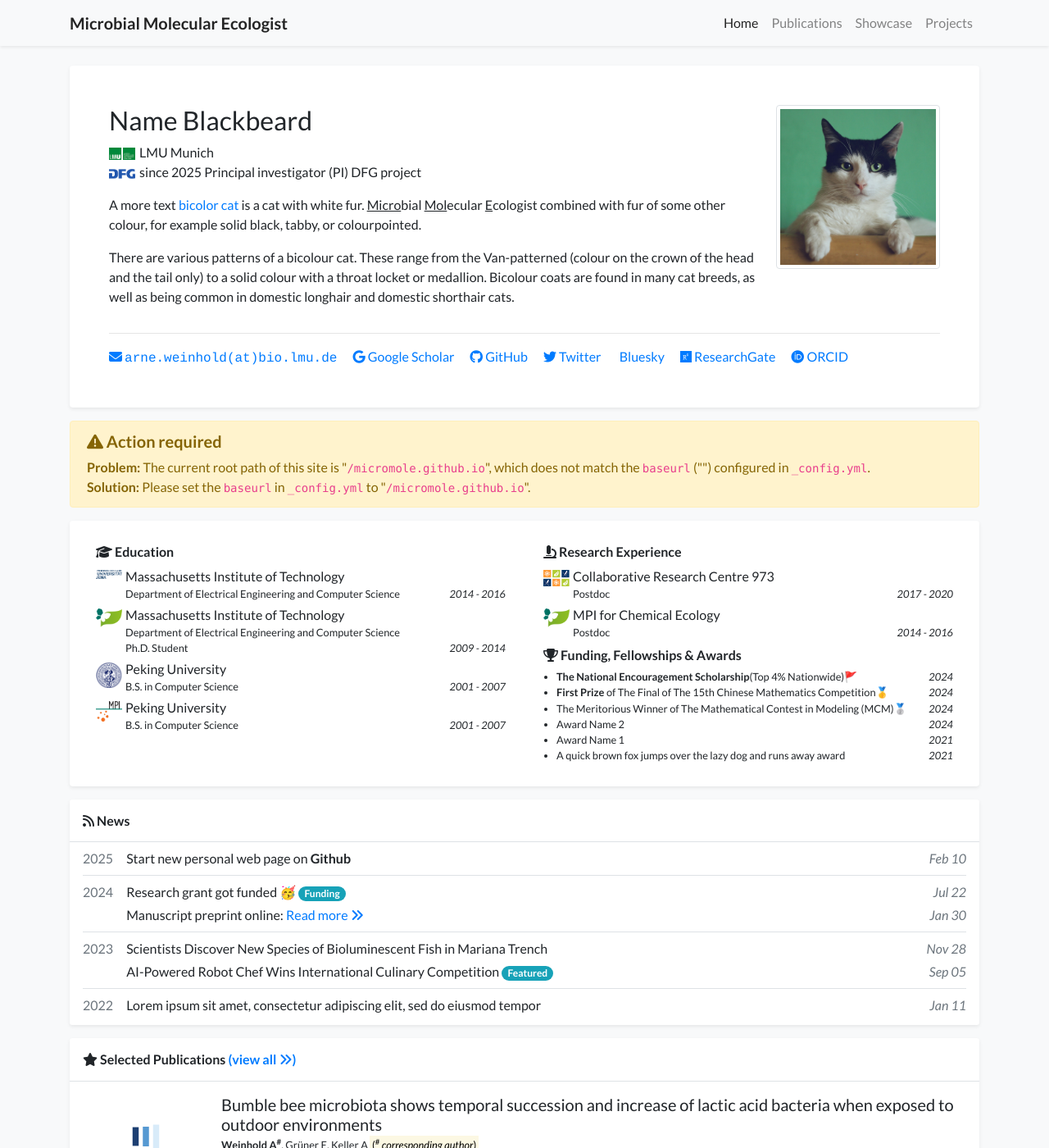
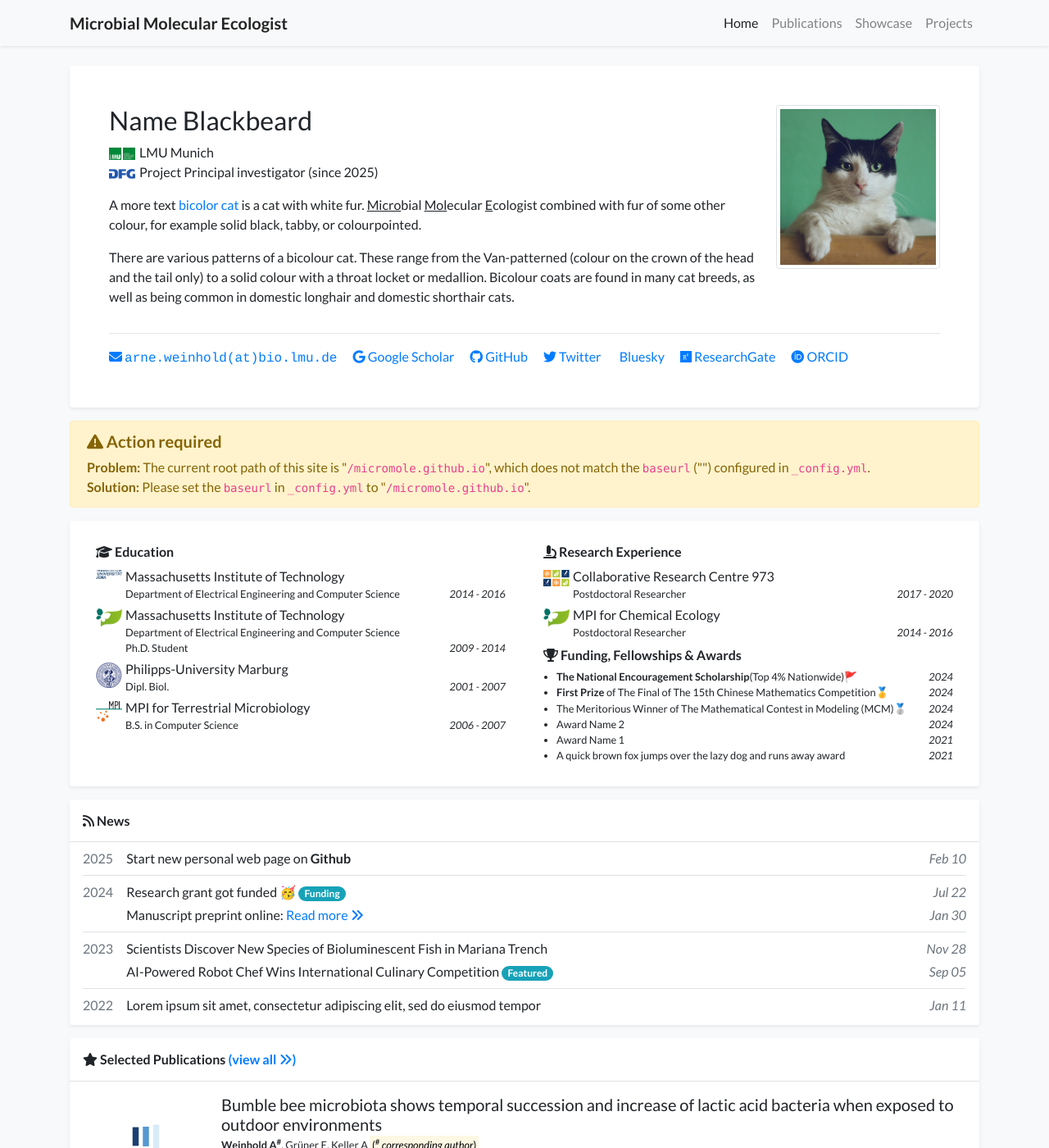
Before and after one commit to micromole/micromole.github.io, a Jekyll site: the page built from index.html, in a window 1280 px wide and 1400 px high. Shown: the whole window at 82% size. Built offline with Jekyll 4.4.1, drawn with Linux system fonts in a browser that asks for light colours; nearby versions of some CDN libraries; comment, search, counter and statistics services are not loaded; a style sheet for code colours, icons or effects is not loaded.

Commit message:
Update profile.yml

```diff
--- a/_data/profile.yml
+++ b/_data/profile.yml
@@ -6,7 +6,7 @@ positions:
 - logo: /assets/logo/icon_LMU.png   # Logo is optional
   name: LMU Munich
 - logo: /assets/logo/icon_DFG.png  # Logo is optional
-  name: since 2025 Principal investigator (PI) DFG project
+  name: Project Principal investigator (since 2025)
 
 
 email: "arne.weinhold@bio.lmu.de"
@@ -49,23 +49,23 @@ education:
     Department of Electrical Engineering and Computer Science <br/>
     Ph.D. Student
   date: 2009 - 2014
-- name: Peking University
+- name: Philipps-University Marburg
   logo: /assets/logo/icon_MR.png
-  position: B.S. in Computer Science
+  position: Dipl. Biol.
   date: 2001 - 2007
-- name: Peking University
+- name: MPI for Terrestrial Microbiology
   logo: /assets/logo/icon_MPIMR.png
   position: B.S. in Computer Science
-  date: 2001 - 2007
+  date: 2006 - 2007
 
 experience:
  - name: Collaborative Research Centre 973
    logo: /assets/logo/icon_SFB2.png
-   position: Postdoc
+   position: Postdoctoral Researcher
    date: 2017 - 2020
  - name: MPI for Chemical Ecology
    logo: /assets/logo/icon_ICE.png
-   position: Postdoc
+   position: Postdoctoral Researcher
    date: 2014 - 2016
 
 awards:
```
